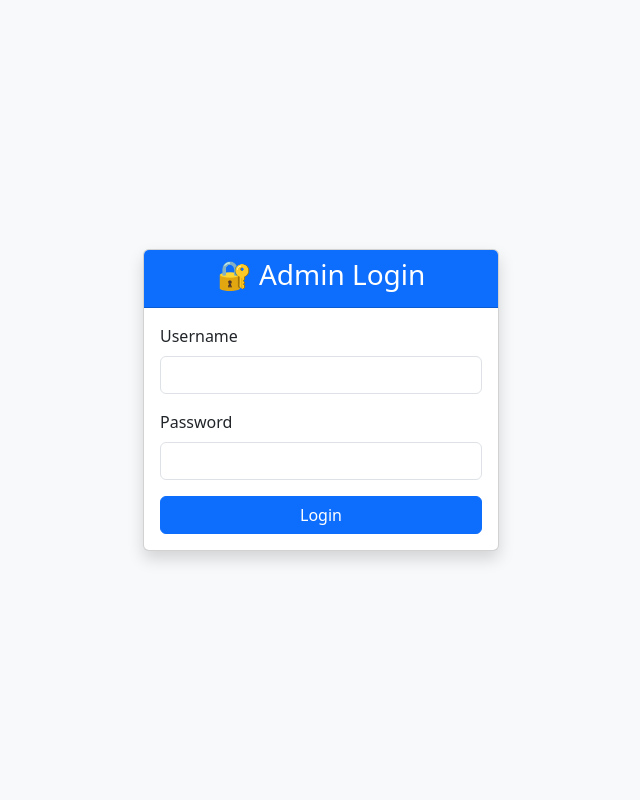
After one commit to Ammuk97/Face-Recognition-Attendance-System, a Flask app: page /login in a window 1280 px wide. The commit adds this page. Shown: the whole page, without its empty margins (319-959 px from the left). Run offline with Flask 3, Linux system fonts and the light colour scheme.

Commit message:
Added admin login authentication and improved student management

```diff
--- a/app.py
+++ b/app.py
@@ -9,26 +9,60 @@ import pandas as pd
 
 from datetime import date
 
-from flask import (
-    Flask,
-    render_template,
-    request,
-    send_file,
-    redirect,
-    url_for,
-)
 
+from flask import Flask, render_template, request, send_file, redirect, url_for, session
 from database_manager import add_student
 from register import capture_faces
 
 app = Flask(__name__)
 
+app.secret_key = "smartattendance123"
+
+
+# ==========================================================
+# LOGIN
+# ==========================================================
+
+@app.route("/login", methods=["GET", "POST"])
+def login():
+
+    if request.method == "POST":
+
+        username = request.form["username"]
+        password = request.form["password"]
+
+        if username == "admin" and password == "admin123":
+
+            session["logged_in"] = True
+
+            return redirect(url_for("home"))
+
+        return render_template(
+            "login.html",
+            error="Invalid Username or Password"
+        )
+
+    return render_template("login.html")
+# ==========================================================
+# LOGOUT
+# ==========================================================
+
+@app.route("/logout")
+def logout():
+
+    session.clear()
+
+    return redirect(url_for("login"))
 # ==========================================================
 # HOME
 # ==========================================================
 
 @app.route("/")
 def home():
+
+    if not session.get("logged_in"):
+        return redirect(url_for("login"))
+
     return render_template("index.html")
 
 
--- a/templates/index.html
+++ b/templates/index.html
@@ -7,6 +7,11 @@
     <meta name="viewport" content="width=device-width, initial-scale=1.0">
 
     <title>Smart Attendance System</title>
+
+    <a href="/logout" class="btn btn-danger float-end">
+    🚪 Logout
+</a>
+
 
     <link href="https://cdn.jsdelivr.net/npm/bootstrap@5.3.3/dist/css/bootstrap.min.css" rel="stylesheet">
 
--- /dev/null
+++ b/templates/login.html
@@ -0,0 +1,97 @@
+<!DOCTYPE html>
+<html lang="en">
+
+<head>
+
+    <meta charset="UTF-8">
+    <meta name="viewport" content="width=device-width, initial-scale=1.0">
+
+    <title>Admin Login</title>
+
+    <link href="https://cdn.jsdelivr.net/npm/bootstrap@5.3.3/dist/css/bootstrap.min.css" rel="stylesheet">
+
+</head>
+
+<body class="bg-light">
+
+<div class="container">
+
+    <div class="row justify-content-center align-items-center vh-100">
+
+        <div class="col-md-4">
+
+            <div class="card shadow">
+
+                <div class="card-header bg-primary text-white text-center">
+
+                    <h3>🔐 Admin Login</h3>
+
+                </div>
+
+                <div class="card-body">
+
+                    {% if error %}
+
+                    <div class="alert alert-danger">
+
+                        {{ error }}
+
+                    </div>
+
+                    {% endif %}
+
+                    <form method="POST">
+
+                        <div class="mb-3">
+
+                            <label class="form-label">
+                                Username
+                            </label>
+
+                            <input
+                                type="text"
+                                name="username"
+                                class="form-control"
+                                required
+                            >
+
+                        </div>
+
+                        <div class="mb-3">
+
+                            <label class="form-label">
+                                Password
+                            </label>
+
+                            <input
+                                type="password"
+                                name="password"
+                                class="form-control"
+                                required
+                            >
+
+                        </div>
+
+                        <button
+                            type="submit"
+                            class="btn btn-primary w-100">
+
+                            Login
+
+                        </button>
+
+                    </form>
+
+                </div>
+
+            </div>
+
+        </div>
+
+    </div>
+
+</div>
+
+</body>
+
+</html>
```
Also changed, not shown: templates/students.html (+35 -8 lines).
